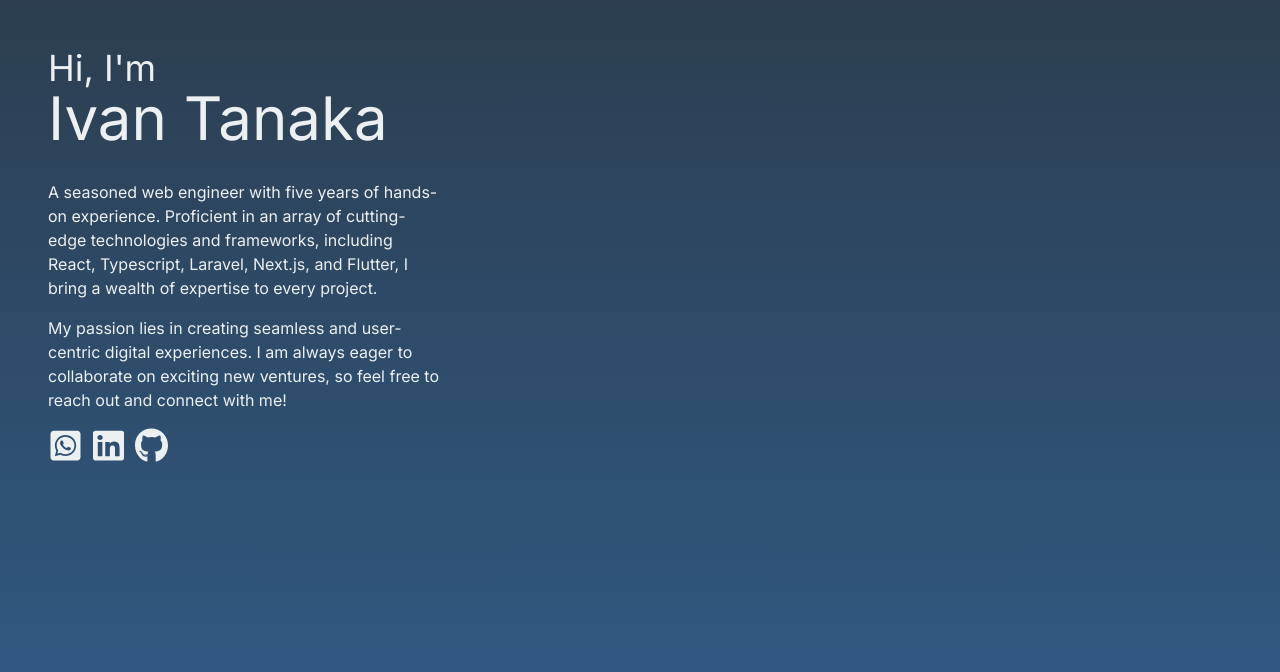
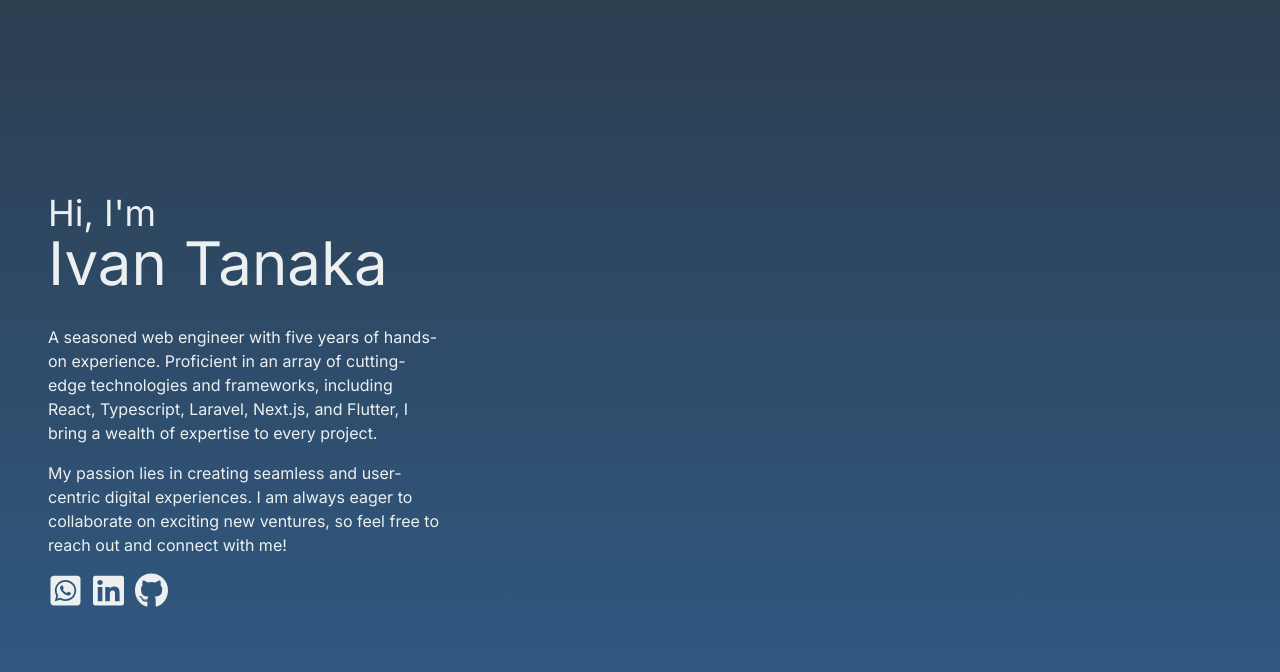
Before and after one commit to ivantanakaa/personal-website, a Next.js app: page / in a window 1280 px wide. Shown: the top 672 px of the page. Built offline with nearby package versions, Linux system fonts and the light colour scheme.

Commit message:
fix: move the info to the center

```diff
--- a/src/app/page.tsx
+++ b/src/app/page.tsx
@@ -3,7 +3,7 @@ import Link from "next/link";
 
 function Home() {
   return (
-    <div className="p-12">
+    <div className="p-12 flex h-screen flex-col justify-center">
       <h1 className="text-txt-light text-4xl mb-8">
         Hi, I&apos;m
         <br />
```
